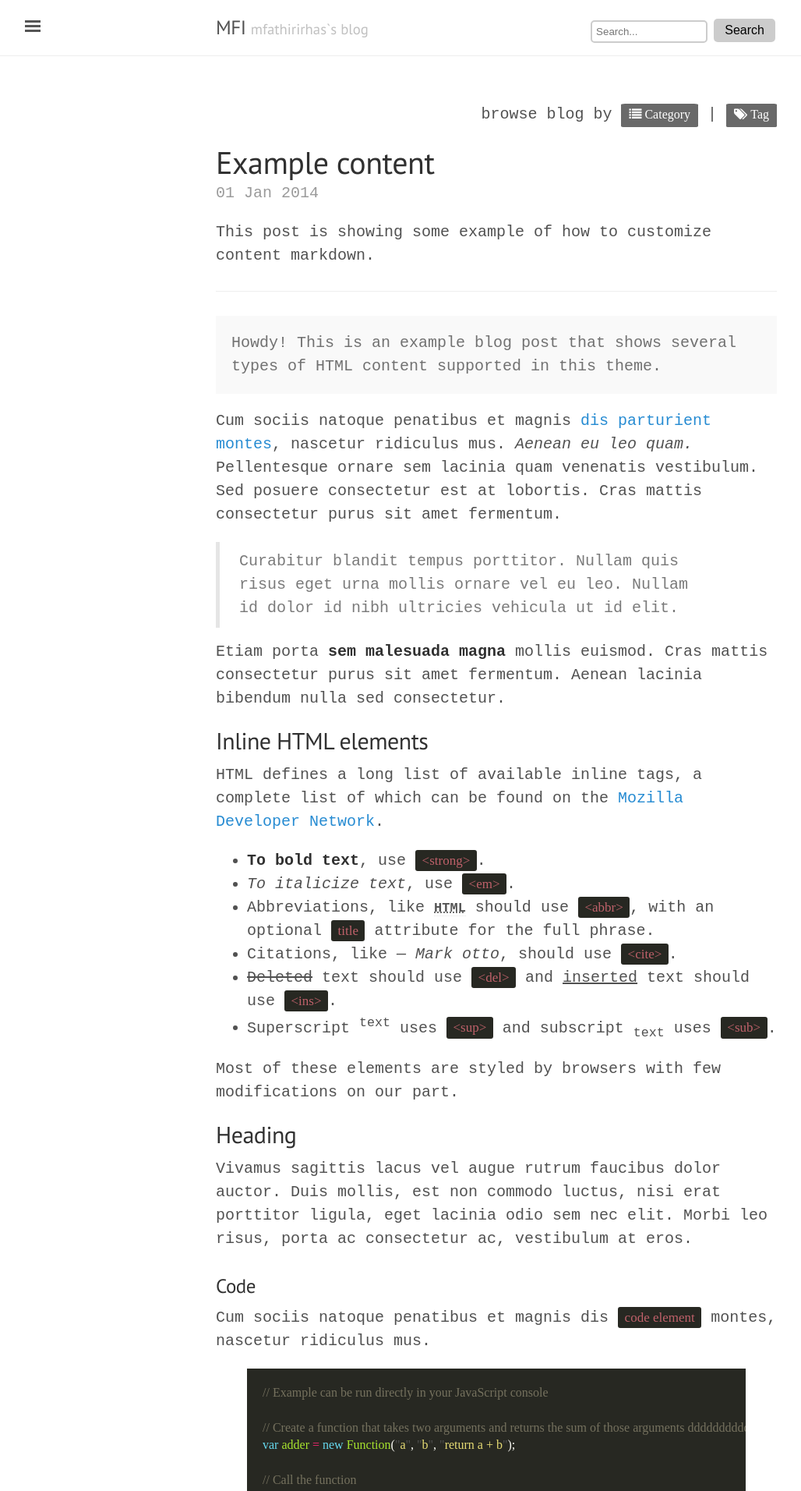
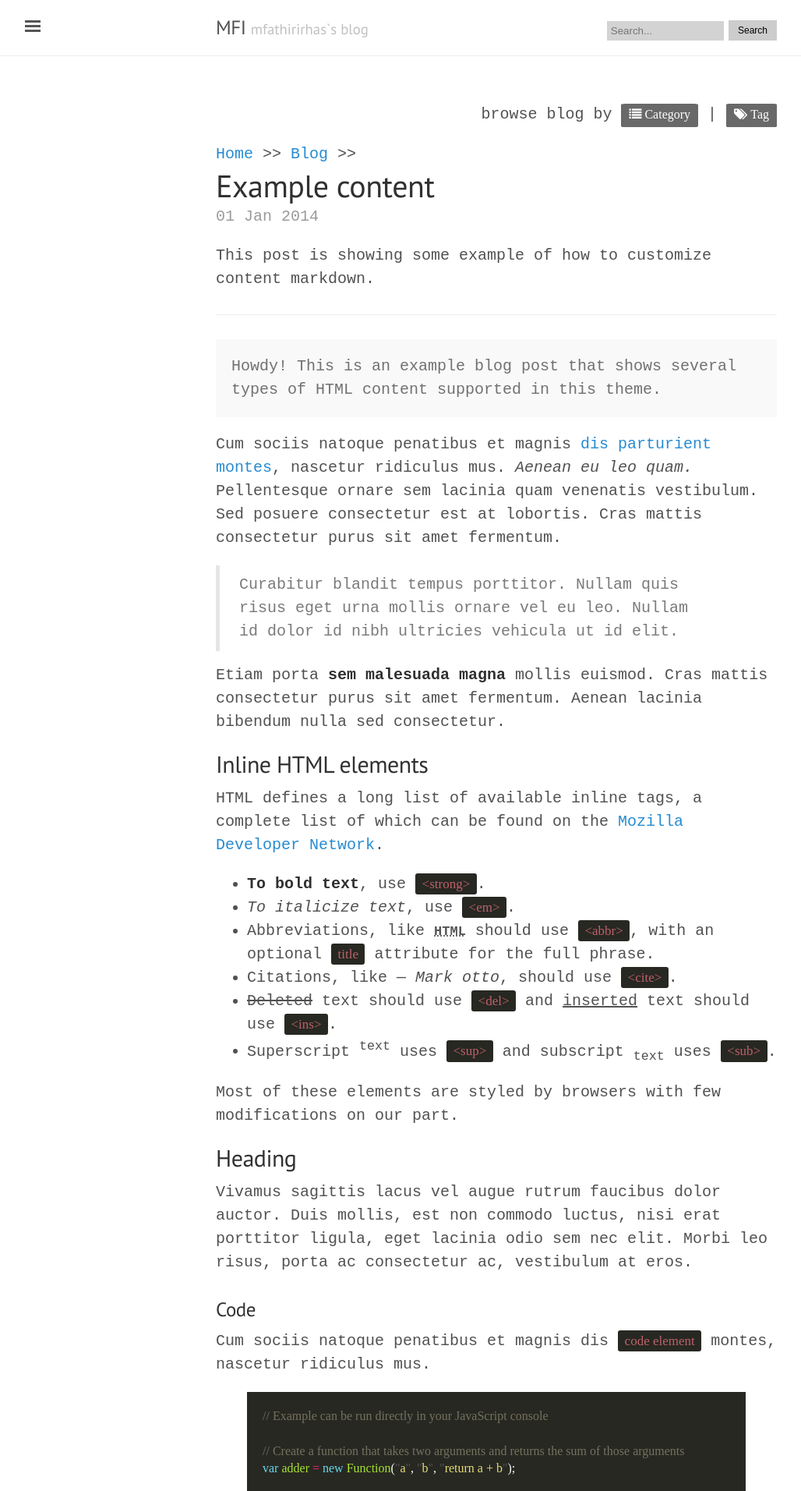
Before and after one commit to mfirhas/mfathirirhas.github.io, a Jekyll site: the page built from _posts/2014-01-01-example-content.md, in a window 1280 px wide. Shown: the top 1912 px of the page at 78% size, without its empty margins (3-1031 px from the left). Built offline with Jekyll 4.4.1, drawn with Linux system fonts in a browser that asks for light colours; nearby versions of some CDN libraries; comment, search, counter and statistics services are not loaded.

Commit message:
Change searchbox style, add navigation at top, and add Scroll to top button

```diff
--- a/_layouts/default.html
+++ b/_layouts/default.html
@@ -9,9 +9,10 @@
 
     <style type="text/css">
       input[type=text] {
-        padding:5px; border:2px solid #ccc;
-        -webkit-border-radius: 5px;
-        border-radius: 5px;
+        padding:5px; border:2px; /*solid #ccc;*/
+        background-color: lightgray;
+        /*-webkit-border-radius: 5px;*/
+        /*border-radius: 5px;*/
         /*border: 0 none;*/
         /*border-bottom:1px solid #1e2f45;*/
         width: 150px;
@@ -21,19 +22,34 @@
 
       input[type=text]:focus {
         /*border-color:#ffffff;*/
-        /*border: 0 none;*/
+        border: 0 none;
         width: 250px;
+        background-color: white;
       }
 
       input[type=submit] {
-        padding:6px 14px;
+        padding:6px 12px;
         background:#ccc; border:0 none;
         cursor:pointer;
-        -webkit-border-radius: 5px;
-        border-radius: 5px;
-        vertical-align: middle;
+        font-size: 12px;
+        /*-webkit-border-radius: 5px;*/
+        /*border-radius: 5px; */
+        /*height: 4px;*/
+        vertical-align: bottom;
+        -webkit-transition-duration: 0.4s; /* Safari */
+        transition-duration: 0.4s;
+      }
+
+      input[type=submit]:hover{
+        color: white;
+        background-color: #337AFF;
       }
     </style>
+
+    <!-- Scroll to top -->
+    <a href="#" class="scrollBtn">
+      <span><i class="fa fa-arrow-up"></i></span>
+    </a>
 
     <!-- Wrap is the content to shift when toggling the sidebar. We wrap the
          content to avoid any CSS collisions with our real content. -->
@@ -52,7 +68,7 @@
                 <form role="search" method="get" action="{{site.baseurl}}/search/">
                  <input id="searchString" name="searchString"
                         placeholder="Search..." type="text">
-                 <input class="readMoreBtn searchBtn" id="searchButton" name="googleSearchName" type="submit" value="Search">
+                 <input id="searchButton" name="googleSearchName" type="submit" value="Search">
                 </form>
                 </div>
             </span>
@@ -98,5 +114,32 @@
       })(document);
     </script>
     <!-- <script id="dsq-count-scr" src="//mfathirirhas.disqus.com/count.js" async></script> -->
+
+    <!-- Add scroll up button -->
+    <script src="https://ajax.googleapis.com/ajax/libs/jquery/2.1.3/jquery.min.js"></script>
+    <script type="text/javascript">
+      $(function() {
+    'use strict';
+
+    var myButton = $('.scrollBtn');
+    var myWindow = $(window);
+
+    myButton.hide();
+
+    myWindow.on('scroll', function() {
+            if ($(this).scrollTop() > 800) { //height from top to trigger
+                myButton.show();
+            }
+            else {
+                myButton.hide();
+            }
+    });
+    myButton.click(function(){
+    $('html, body').animate({scrollTop : 0},800);
+    return false;
+      });
+    });
+    </script>
+
   </body>
 </html>
--- a/_layouts/post.html
+++ b/_layouts/post.html
@@ -1,6 +1,11 @@
 ---
 layout: default
 ---
+
+<!-- Top navigation from Home -->
+<div>
+  <a href="{{site.url}}">Home</a> >> <a href="{{site.url}}/blog">Blog</a> >>
+</div>
 
 <div class="post">
   <h1 class="post-title">{{ page.title }}</h1>
--- a/_posts/2014-01-01-example-content.md
+++ b/_posts/2014-01-01-example-content.md
@@ -46,7 +46,7 @@
 {% highlight js %}
 // Example can be run directly in your JavaScript console
 
-// Create a function that takes two arguments and returns the sum of those arguments ddddddddddddddddddddddddddddddddddddddddddd
+// Create a function that takes two arguments and returns the sum of those arguments
 var adder = new Function("a", "b", "return a + b");
 
 // Call the function
--- a/public/css/button.css
+++ b/public/css/button.css
@@ -133,3 +133,23 @@
     color: gray;
     text-decoration: none;
 }
+
+
+/*Scroll to top button*/
+.scrollBtn {
+    text-align: center;
+    background: rgba(0,0,0,0.5);
+    padding: 0.5em 0.5em 0em 0.5em;
+    bottom: 0;
+    right: 0;
+    margin: 0 1em 0.7em 0;
+    position: fixed;
+    font-size: 1.5em;
+    font-weight: 700;
+    color: #f7f7f7;
+    /*border-radius: 3px;*/
+}
+
+a:hover.scrollBtn,a.scrollBtn {
+    text-decoration: none;
+}
```
Also changed, not shown: category.md (+1 -0 lines), tag.md (+1 -0 lines).
